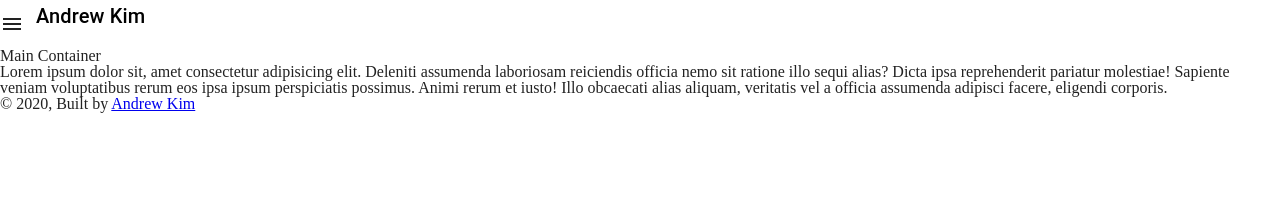
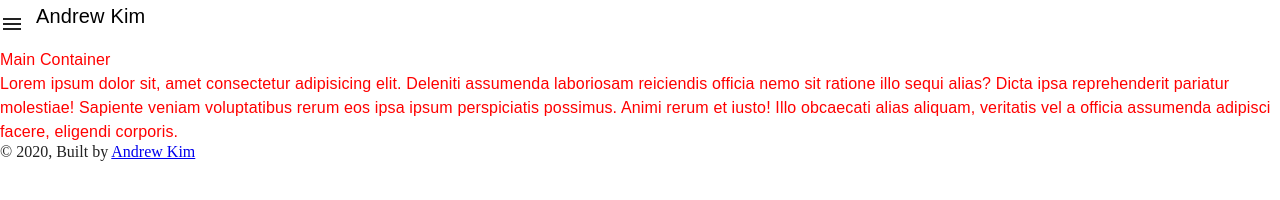
Before and after one commit to kimshuk/portfolio-2020, a Gatsby site: page / in a window 1280 px wide. Built offline with nearby package versions, Linux system fonts and the light colour scheme; Gatsby itself is replaced by a stand-in of ours; a web font is replaced by a local one.

Commit message:
custom styling applied verified

```diff
--- a/src/pages/index.js
+++ b/src/pages/index.js
@@ -5,20 +5,30 @@
 
 import Layout from "../components/layout"
 import SEO from "../components/seo"
+import { Typography, makeStyles } from "@material-ui/core"
 
-const IndexPage = () => (
+const useStyles = makeStyles({
+  typoStyle: {
+    color: "red",
+    fontFamily: "'Muli', sans-serif",
+  },
+})
+
+const IndexPage = () => {
+  const classes = useStyles()
+  return (
     <Layout>
       <ThemeProvider theme={theme}>
         <SEO title="Home" />
-      <p>Main Container</p>
-      <p>
+        <Typography className={classes.typoStyle}>Main Container</Typography>
+        <Typography className={classes.typoStyle}>
           Lorem ipsum dolor sit, amet consectetur adipisicing elit. Deleniti
           assumenda laboriosam reiciendis officia nemo sit ratione illo sequi
           alias? Dicta ipsa reprehenderit pariatur molestiae! Sapiente veniam
-        voluptatibus rerum eos ipsa ipsum perspiciatis possimus. Animi rerum et
-        iusto! Illo obcaecati alias aliquam, veritatis vel a officia assumenda
-        adipisci facere, eligendi corporis.
-      </p>
+          voluptatibus rerum eos ipsa ipsum perspiciatis possimus. Animi rerum
+          et iusto! Illo obcaecati alias aliquam, veritatis vel a officia
+          assumenda adipisci facere, eligendi corporis.
+        </Typography>
         <footer>
           © {new Date().getFullYear()}, Built by
           {` `}
@@ -33,5 +43,6 @@
       </ThemeProvider>
     </Layout>
   )
+}
 
 export default IndexPage
```
Lines whose indentation alone changed are shown as unchanged.
